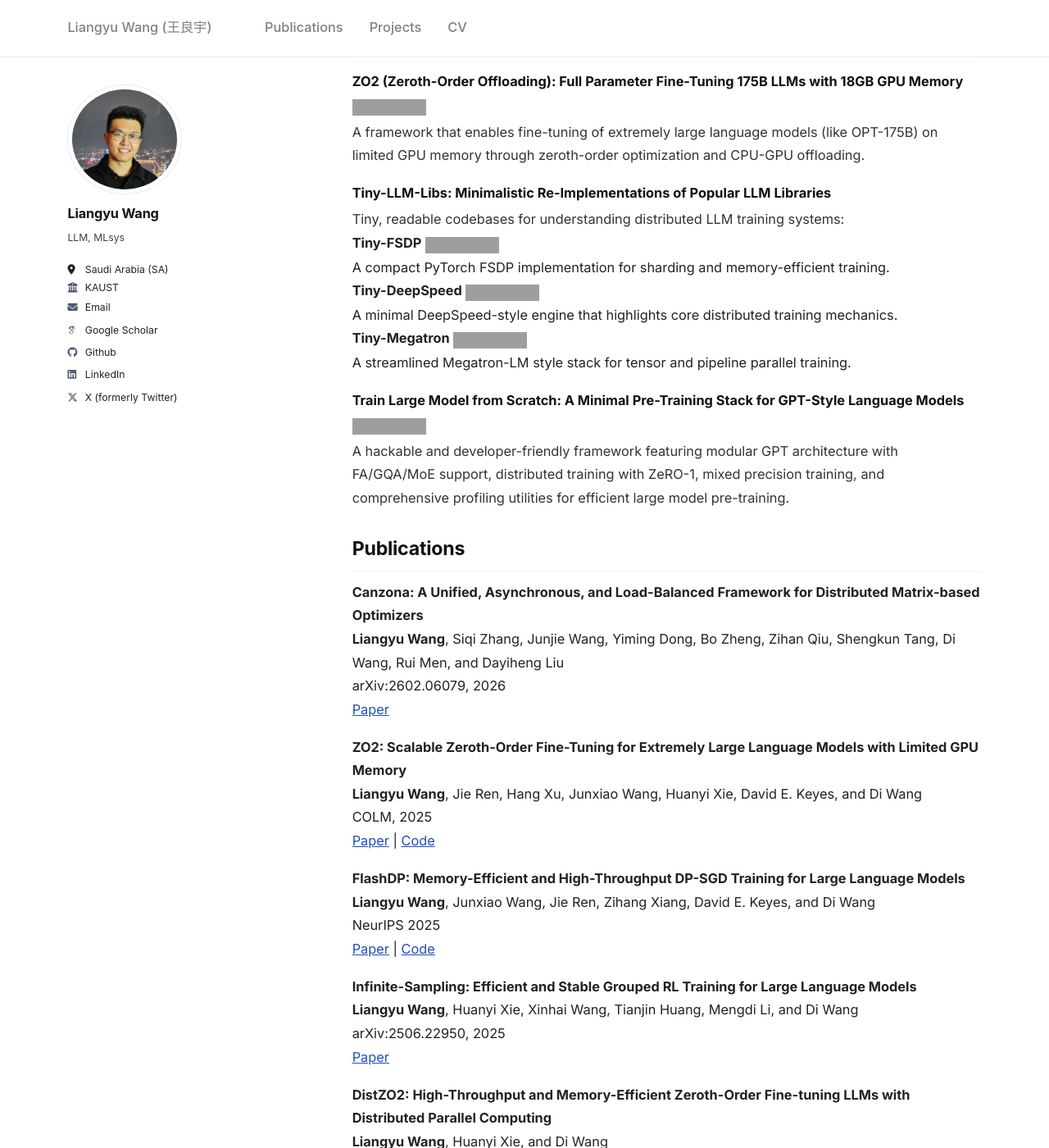
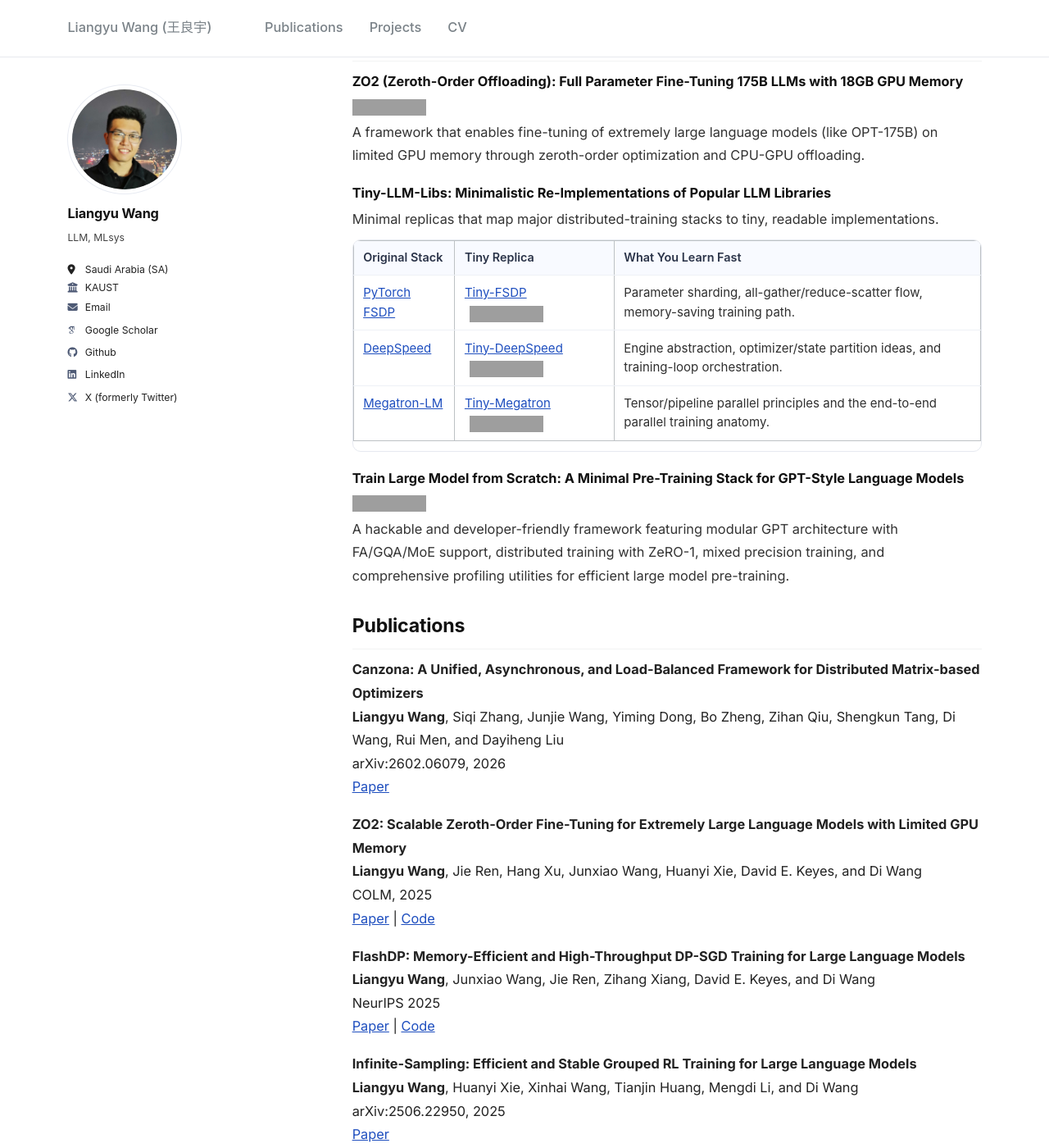
Before and after one commit to liangyuwang/liangyuwang.github.io, a Jekyll site: the page built from _pages/about.md, in a window 1280 px wide and 1400 px high, scrolled down 857 px. Shown: the whole window at 82% size. Built offline with Jekyll 4.4.1, drawn with Linux system fonts in a browser that asks for light colours; some web fonts are replaced; grey boxes are pictures that could not be loaded.

Commit message:
polish tiny-llm-libs

```diff
--- a/_pages/about.md
+++ b/_pages/about.md
@@ -45,32 +45,44 @@ My research interests include optimizing distributed training and inference of L
 
 <div class="project-item">
 <div class="project-title"><strong>Tiny-LLM-Libs: Minimalistic Re-Implementations of Popular LLM Libraries</strong></div>
-<div class="project-description">Tiny, readable codebases for understanding distributed LLM training systems:</div>
+<div class="project-description">Minimal replicas that map major distributed-training stacks to tiny, readable implementations.</div>
 
-<div class="tiny-lib-grid">
-  <div class="tiny-lib-item">
-    <div class="tiny-lib-head">
-      <strong>Tiny-FSDP</strong>
-      <span class="github-stars"><a href="https://github.com/liangyuwang/Tiny-FSDP"><img src="https://img.shields.io/github/stars/liangyuwang/Tiny-FSDP?style=social" alt="GitHub stars"></a></span>
-    </div>
-    <div class="tiny-lib-desc">A compact PyTorch FSDP implementation for sharding and memory-efficient training.</div>
-  </div>
-
-  <div class="tiny-lib-item">
-    <div class="tiny-lib-head">
-      <strong>Tiny-DeepSpeed</strong>
-      <span class="github-stars"><a href="https://github.com/liangyuwang/Tiny-DeepSpeed"><img src="https://img.shields.io/github/stars/liangyuwang/Tiny-DeepSpeed?style=social" alt="GitHub stars"></a></span>
-    </div>
-    <div class="tiny-lib-desc">A minimal DeepSpeed-style engine that highlights core distributed training mechanics.</div>
-  </div>
-
-  <div class="tiny-lib-item">
-    <div class="tiny-lib-head">
-      <strong>Tiny-Megatron</strong>
-      <span class="github-stars"><a href="https://github.com/liangyuwang/Tiny-Megatron"><img src="https://img.shields.io/github/stars/liangyuwang/Tiny-Megatron?style=social" alt="GitHub stars"></a></span>
-    </div>
-    <div class="tiny-lib-desc">A streamlined Megatron-LM style stack for tensor and pipeline parallel training.</div>
-  </div>
+<div class="tiny-compare-wrap">
+  <table class="tiny-compare-table">
+    <thead>
+      <tr>
+        <th>Original Stack</th>
+        <th>Tiny Replica</th>
+        <th>What You Learn Fast</th>
+      </tr>
+    </thead>
+    <tbody>
+      <tr>
+        <td><a href="https://github.com/pytorch/pytorch">PyTorch FSDP</a></td>
+        <td>
+          <a href="https://github.com/liangyuwang/Tiny-FSDP">Tiny-FSDP</a>
+          <span class="github-stars"><a href="https://github.com/liangyuwang/Tiny-FSDP"><img src="https://img.shields.io/github/stars/liangyuwang/Tiny-FSDP?style=social" alt="GitHub stars"></a></span>
+        </td>
+        <td>Parameter sharding, all-gather/reduce-scatter flow, memory-saving training path.</td>
+      </tr>
+      <tr>
+        <td><a href="https://github.com/microsoft/DeepSpeed">DeepSpeed</a></td>
+        <td>
+          <a href="https://github.com/liangyuwang/Tiny-DeepSpeed">Tiny-DeepSpeed</a>
+          <span class="github-stars"><a href="https://github.com/liangyuwang/Tiny-DeepSpeed"><img src="https://img.shields.io/github/stars/liangyuwang/Tiny-DeepSpeed?style=social" alt="GitHub stars"></a></span>
+        </td>
+        <td>Engine abstraction, optimizer/state partition ideas, and training-loop orchestration.</td>
+      </tr>
+      <tr>
+        <td><a href="https://github.com/NVIDIA/Megatron-LM">Megatron-LM</a></td>
+        <td>
+          <a href="https://github.com/liangyuwang/Tiny-Megatron">Tiny-Megatron</a>
+          <span class="github-stars"><a href="https://github.com/liangyuwang/Tiny-Megatron"><img src="https://img.shields.io/github/stars/liangyuwang/Tiny-Megatron?style=social" alt="GitHub stars"></a></span>
+        </td>
+        <td>Tensor/pipeline parallel principles and the end-to-end parallel training anatomy.</td>
+      </tr>
+    </tbody>
+  </table>
 </div>
 </div>
 
--- a/assets/css/custom-theme.css
+++ b/assets/css/custom-theme.css
@@ -185,6 +185,51 @@ li {
   vertical-align: middle;
 }
 
+.tiny-compare-wrap {
+  margin-top: 0.65rem;
+  border: 1px solid #e6e9f0;
+  border-radius: 10px;
+  overflow-x: auto;
+  background: #fff;
+}
+
+.tiny-compare-table {
+  width: 100%;
+  border-collapse: collapse;
+  min-width: 760px;
+}
+
+.tiny-compare-table th,
+.tiny-compare-table td {
+  text-align: left;
+  vertical-align: top;
+  padding: 0.58rem 0.72rem;
+  border-bottom: 1px solid #eef1f6;
+  line-height: 1.55;
+}
+
+.tiny-compare-table th {
+  font-size: 0.9rem;
+  font-weight: 600;
+  color: #2a3348;
+  background: #f8faff;
+  white-space: nowrap;
+}
+
+.tiny-compare-table td {
+  color: #2f2f2f;
+  font-size: 0.94rem;
+}
+
+.tiny-compare-table tbody tr:last-child td {
+  border-bottom: 0;
+}
+
+.tiny-compare-table td .github-stars {
+  margin-left: 0.35rem;
+  white-space: nowrap;
+}
+
 ul {
   margin-top: 0.45rem;
   margin-bottom: 0.9rem;
```
